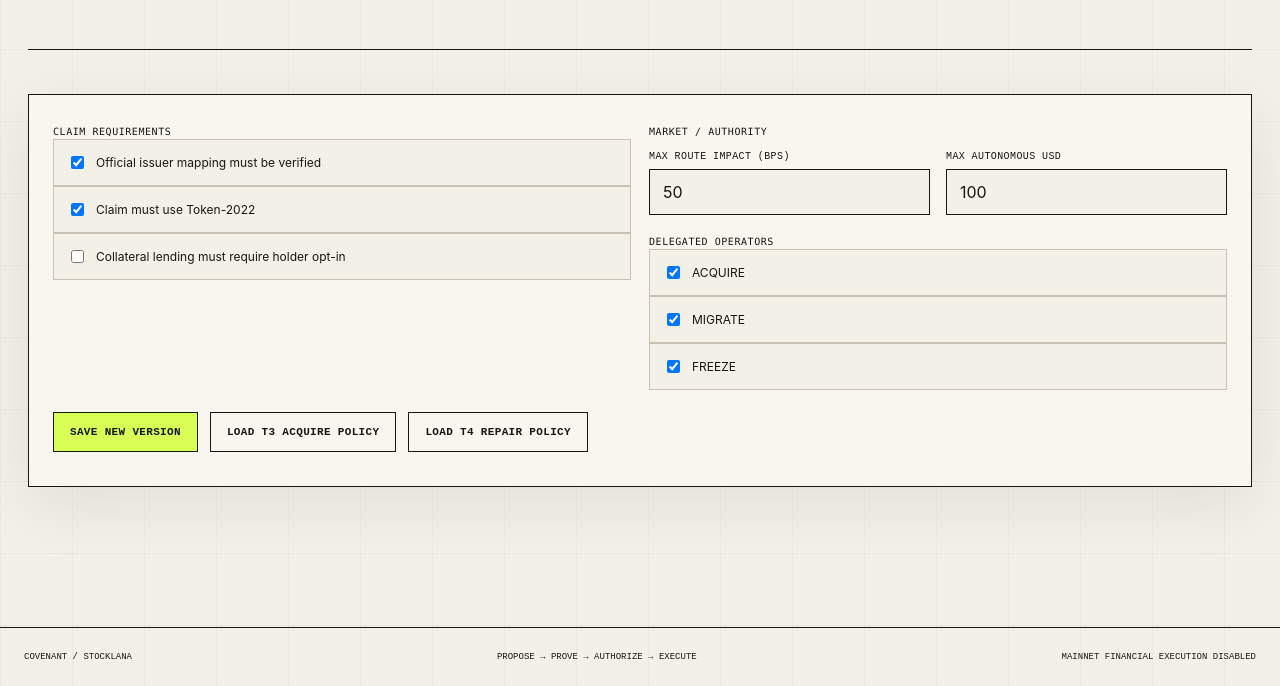
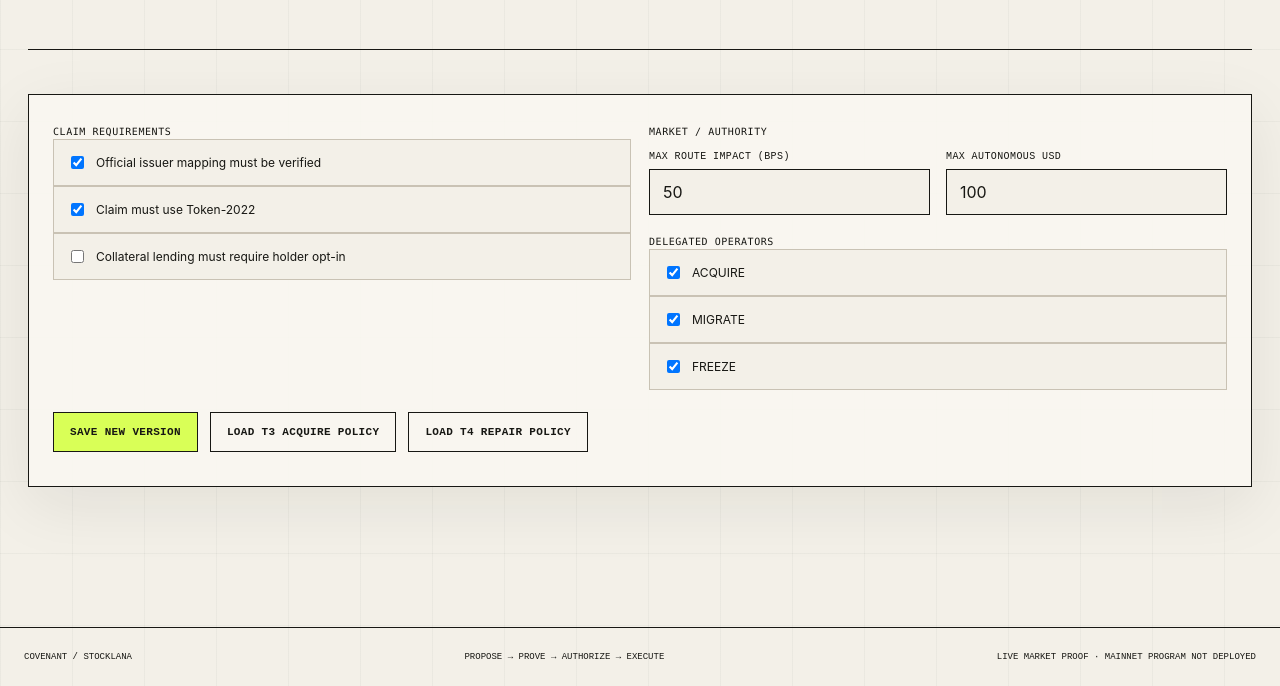
Before and after one commit to Faadil1/covenant, a website with bundled scripts: page demo/covenant.html in a window 1280 px wide. Shown: the part 455-1141 px from the top of the page. Built offline with nearby package versions, Linux system fonts and the light colour scheme.

Commit message:
demo: align Covenant surface with current proof status

```diff
--- a/demo/covenant.html
+++ b/demo/covenant.html
@@ -17,4 +17,4 @@
 <div><span class="eyebrow">CLAIM REQUIREMENTS</span><div class="checkbox-row"><input type="checkbox" name="requireIssuerMapping" id="issuer"><label for="issuer">Official issuer mapping must be verified</label></div><div class="checkbox-row"><input type="checkbox" name="requireToken2022" id="token22"><label for="token22">Claim must use Token-2022</label></div><div class="checkbox-row"><input type="checkbox" name="requireLendingOptIn" id="lending"><label for="lending">Collateral lending must require holder opt-in</label></div></div>
 <div><span class="eyebrow">MARKET / AUTHORITY</span><div class="form-grid" style="margin-top:12px"><div class="field"><label>Max route impact (bps)</label><input name="maxRouteImpactBps" type="number" min="0" step="0.01"></div><div class="field"><label>Max autonomous USD</label><input name="maxAutonomousUsd" type="number" min="0" step="1"></div></div><div style="margin-top:14px"><span class="eyebrow">DELEGATED OPERATORS</span><div class="checkbox-row"><input type="checkbox" name="operator" value="ACQUIRE" id="opAcquire"><label for="opAcquire">ACQUIRE</label></div><div class="checkbox-row"><input type="checkbox" name="operator" value="MIGRATE" id="opMigrate"><label for="opMigrate">MIGRATE</label></div><div class="checkbox-row"><input type="checkbox" name="operator" value="FREEZE" id="opFreeze"><label for="opFreeze">FREEZE</label></div></div></div></div>
 <div class="hero-actions" style="margin-top:22px"><button class="button button--acid" type="submit">SAVE NEW VERSION</button><button class="button button--secondary" type="button" id="presetAcquire">LOAD T3 ACQUIRE POLICY</button><button class="button button--secondary" type="button" id="presetRepair">LOAD T4 REPAIR POLICY</button></div><p id="saveFeedback" class="mono" style="font-size:10px"></p></form></section>
-</main><footer><span>COVENANT / STOCKLANA</span><span>PROPOSE → PROVE → AUTHORIZE → EXECUTE</span><span>MAINNET FINANCIAL EXECUTION DISABLED</span></footer></div><script type="module" src="./app.js"></script></body></html>
+</main><footer><span>COVENANT / STOCKLANA</span><span>PROPOSE → PROVE → AUTHORIZE → EXECUTE</span><span>LIVE MARKET PROOF · MAINNET PROGRAM NOT DEPLOYED</span></footer></div><script type="module" src="./app.js"></script></body></html>
```
